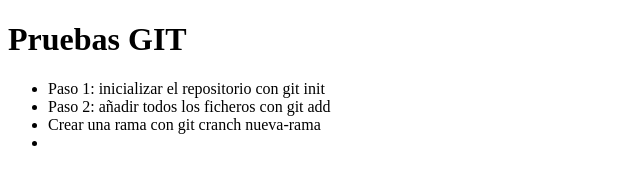
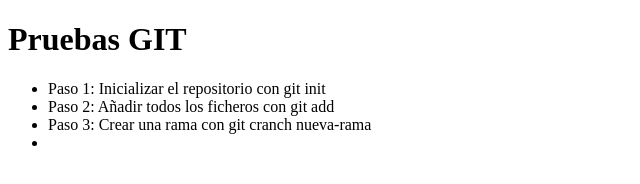
Before and after one commit to aliayarii/alienlinea, a plain HTML site: page index.html in a window 1280 px wide. Shown: the whole page, without its empty margins (0-640 px from the left). Drawn offline with Linux system fonts and the light colour scheme.

Commit message:
Añadido paso 3

```diff
--- a/index.html
+++ b/index.html
@@ -9,9 +9,9 @@
     <h1>Pruebas GIT</h1>
 
     <ul>
-        <li>Paso 1: inicializar el repositorio con git init</li>
-        <li>Paso 2: añadir todos los ficheros con git add</li>
-        <li>Crear una rama con git cranch nueva-rama<li>
+        <li>Paso 1: Inicializar el repositorio con git init</li>
+        <li>Paso 2: Añadir todos los ficheros con git add</li>
+        <li>Paso 3: Crear una rama con git cranch nueva-rama<li>
     </ul>
 </body>
 </html>
```
